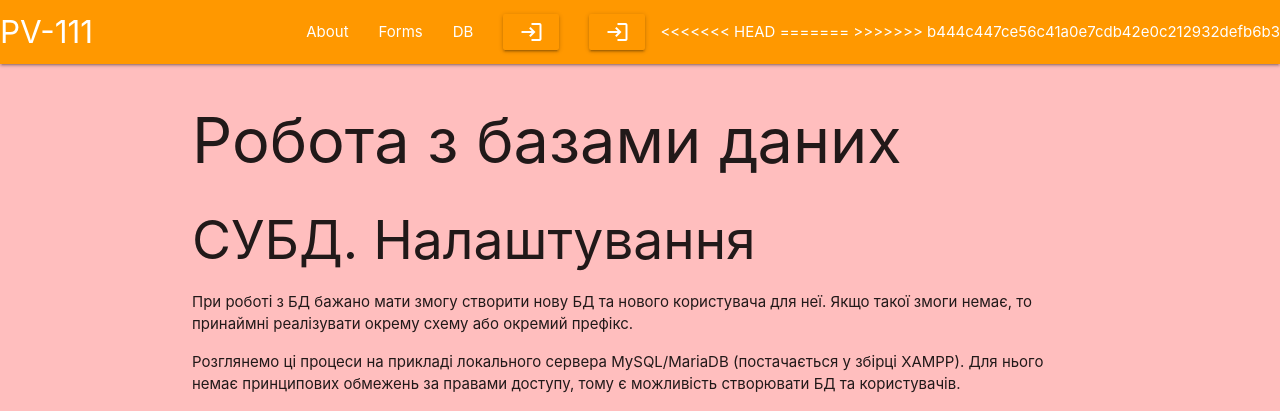
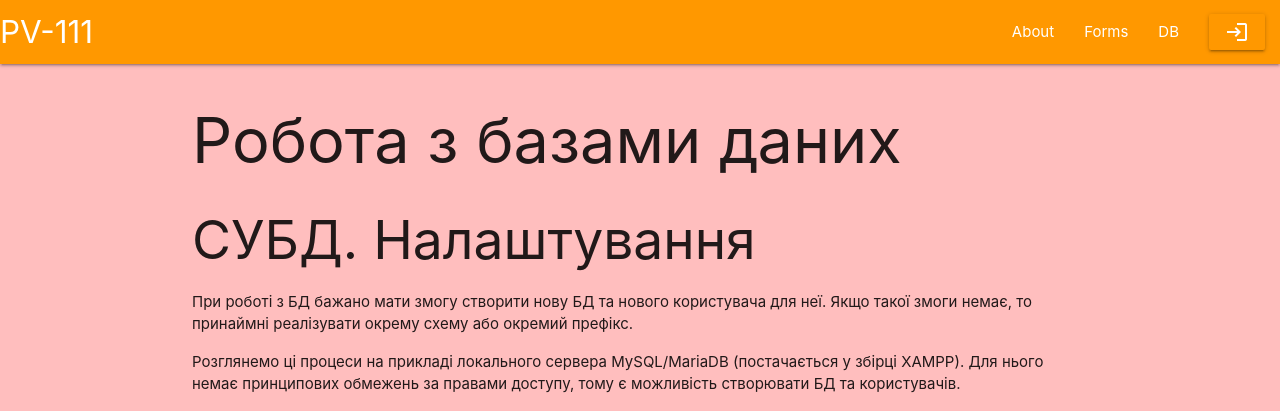
Before and after one commit to Ro18767/phptest, a PHP site: page /db in a window 1280 px wide. Shown: the top 411 px of the page. Run offline with PHP 8.4, Linux system fonts and the light colour scheme.

Commit message:
dz 27.09.2023

```diff
--- a/_layout.php
+++ b/_layout.php
@@ -34,7 +34,6 @@ endif;
 					echo 'class="active"'; ?>>
 					<a href="/db">DB</a>
 				</li>
-<<<<<<< HEAD
 				<?php if (isset($_CONTEXT['user'])): /* авторизований режим */
 					$avatar = empty($_CONTEXT['user']['avatar'])
 						? 'no_photo.svg'
@@ -59,14 +58,6 @@ endif;
 						</a>
 					</li>
 				<?php endif ?>
-=======
-				<li>
-					<!-- Modal Trigger -->
-					<a class="waves-effect waves-light btn modal-trigger orange" href="#auth-modal">
-						<i class="material-icons">login</i>
-					</a>
-				</li>
->>>>>>> b444c447ce56c41a0e7cdb42e0c212932defb6b3
 			</ul>
 		</div>
 	</nav>
@@ -122,11 +113,8 @@ endif;
 			let form_data = new FormData();
 			form_data.append('login', login);
 			form_data.append('password', password);
-<<<<<<< HEAD
+
 			fetch(`/login`, {
-=======
-			fetch(`/auth`, {
->>>>>>> b444c447ce56c41a0e7cdb42e0c212932defb6b3
 				method: 'POST',
 				body: form_data,
 			}).then(r => {
```
